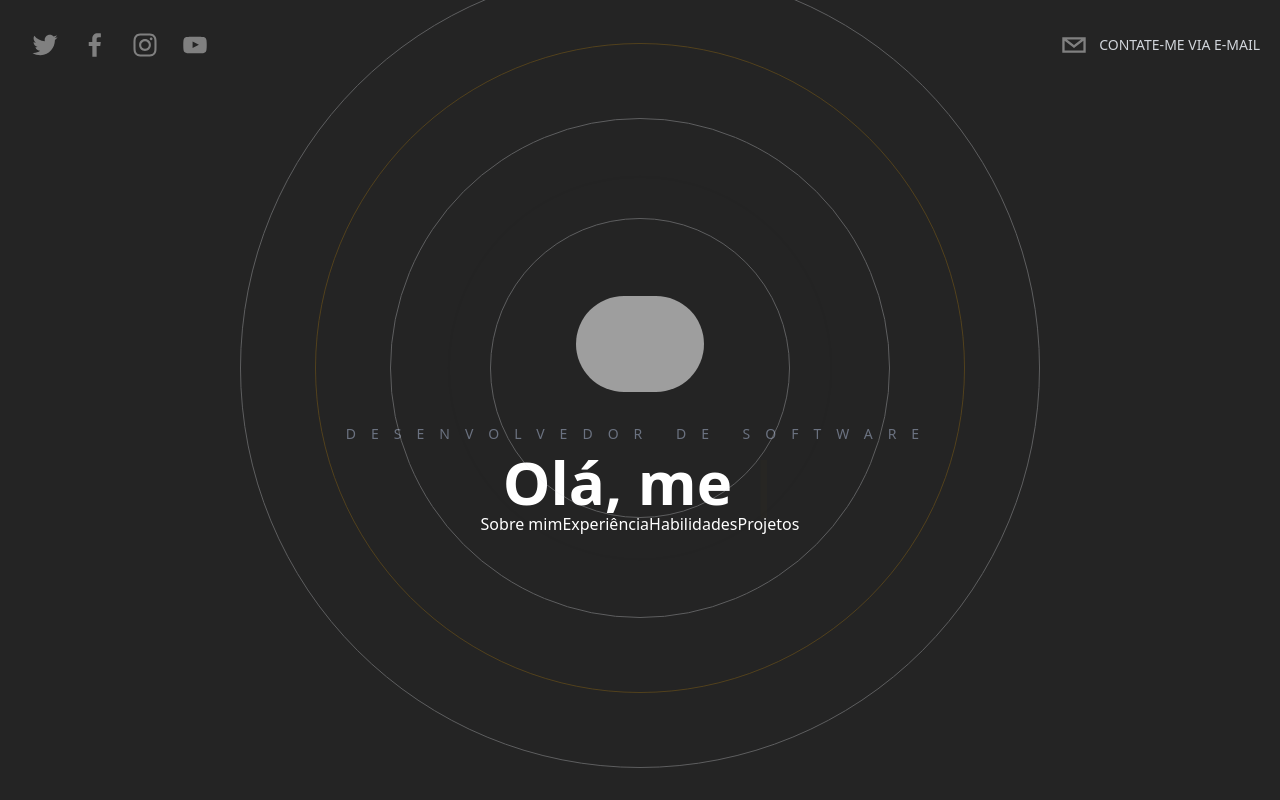
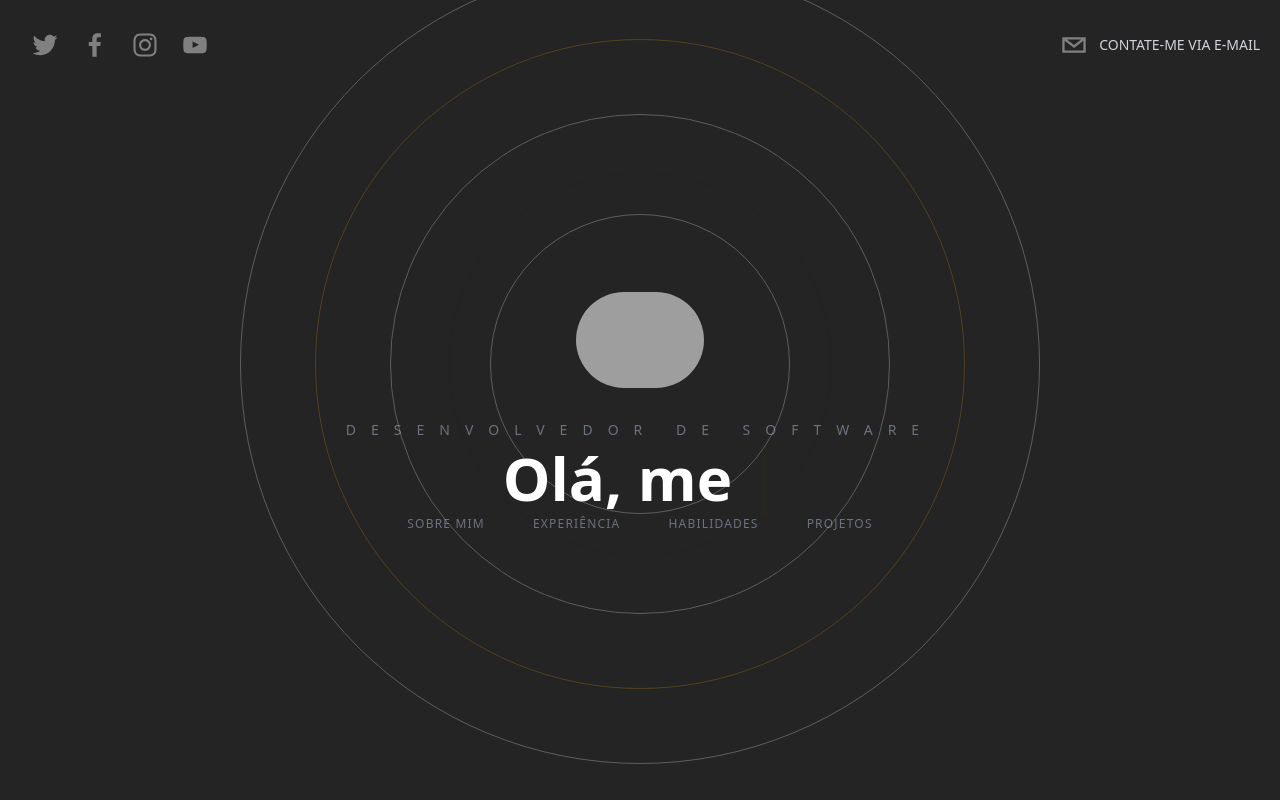
Before and after one commit to matheusmfl/my-portfolio, a Next.js app: page / in a window 1280 px wide. Built offline with nearby package versions, Linux system fonts and the light colour scheme; grey boxes are pictures that could not be loaded.

Commit message:
Create our styled-class on tailwind

```diff
--- a/src/app/globals.css
+++ b/src/app/globals.css
@@ -2,6 +2,13 @@
 @tailwind components;
 @tailwind utilities;
 
+
+@layer components {
+.heroButton{
+  @apply px-6 py-2 border-[#242424] rounded-full uppercase text-xs tracking-widest text-gray-500 transition-all hover:border-[#f7ab0a]/40 hover:text-[#f7ab0a]/40
+}
+
+}
 :root {
   --foreground-rgb: 0, 0, 0;
   --background-start-rgb: 214, 219, 220;
```
